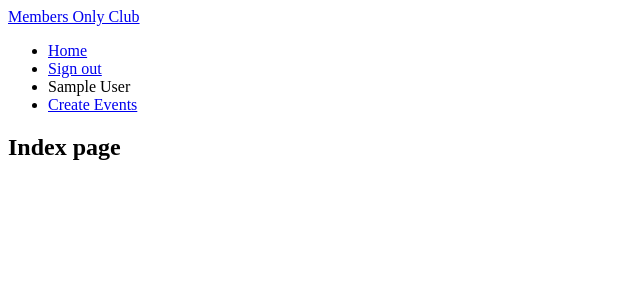
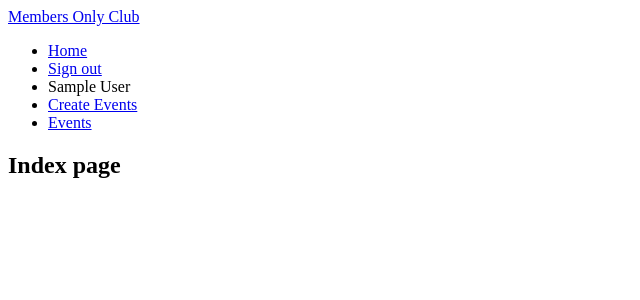
Before and after one commit to addod19/private-events, a Rails app: page /events in a window 1280 px wide. Shown: the top 300 px of the page, without its empty margins (0-640 px from the left). Run offline with Rails 7, Linux system fonts and the light colour scheme; the visitor is signed in with stand-in values (Sample User, id 1); data that the repository does not hold is empty; style sheets or scripts are compiled from the project's sources.

Commit message:
added link to list of all events in header

```diff
--- a/app/controllers/events_controller.rb
+++ b/app/controllers/events_controller.rb
@@ -21,7 +21,7 @@ class EventsController < ApplicationController
 
     def show
         @event = Event.find(params[:id])
-        @creator = User.find(@event.user_id)
+        #@creator = User.find(@event.user_id)
     end
 
     private
--- a/app/views/layouts/_header.html.erb
+++ b/app/views/layouts/_header.html.erb
@@ -8,6 +8,7 @@
           <li><%= link_to "Sign out", signout_path, method: :delete %></li>
           <li><%= current_user.name %> </li>
           <li><%= link_to "Create Events", new_event_path %>
+          <li><%= link_to "Events", events_path %>
         <% else %>
           <li><%= link_to "Sign in", signin_path %></li>
         <% end %>
```
